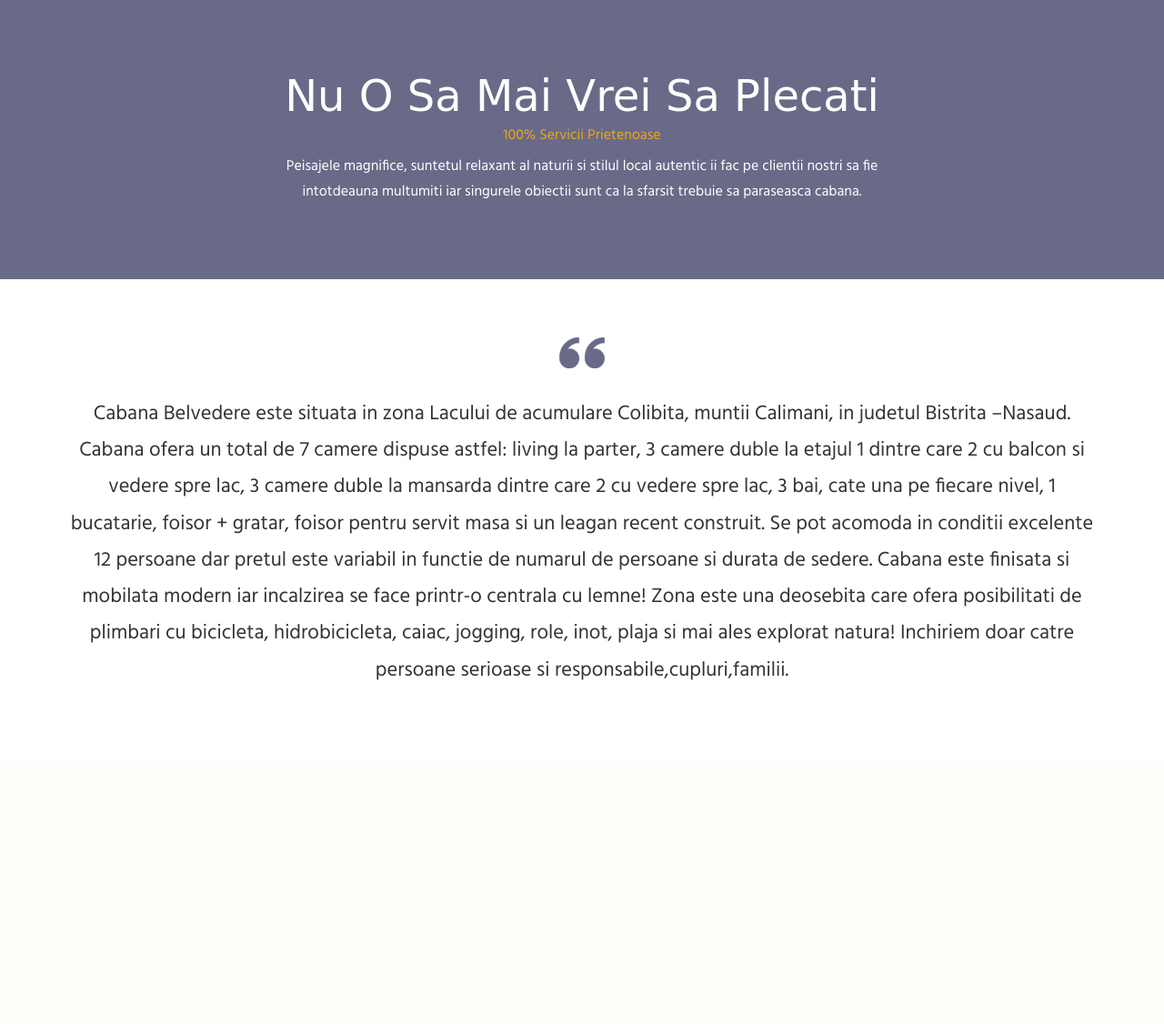
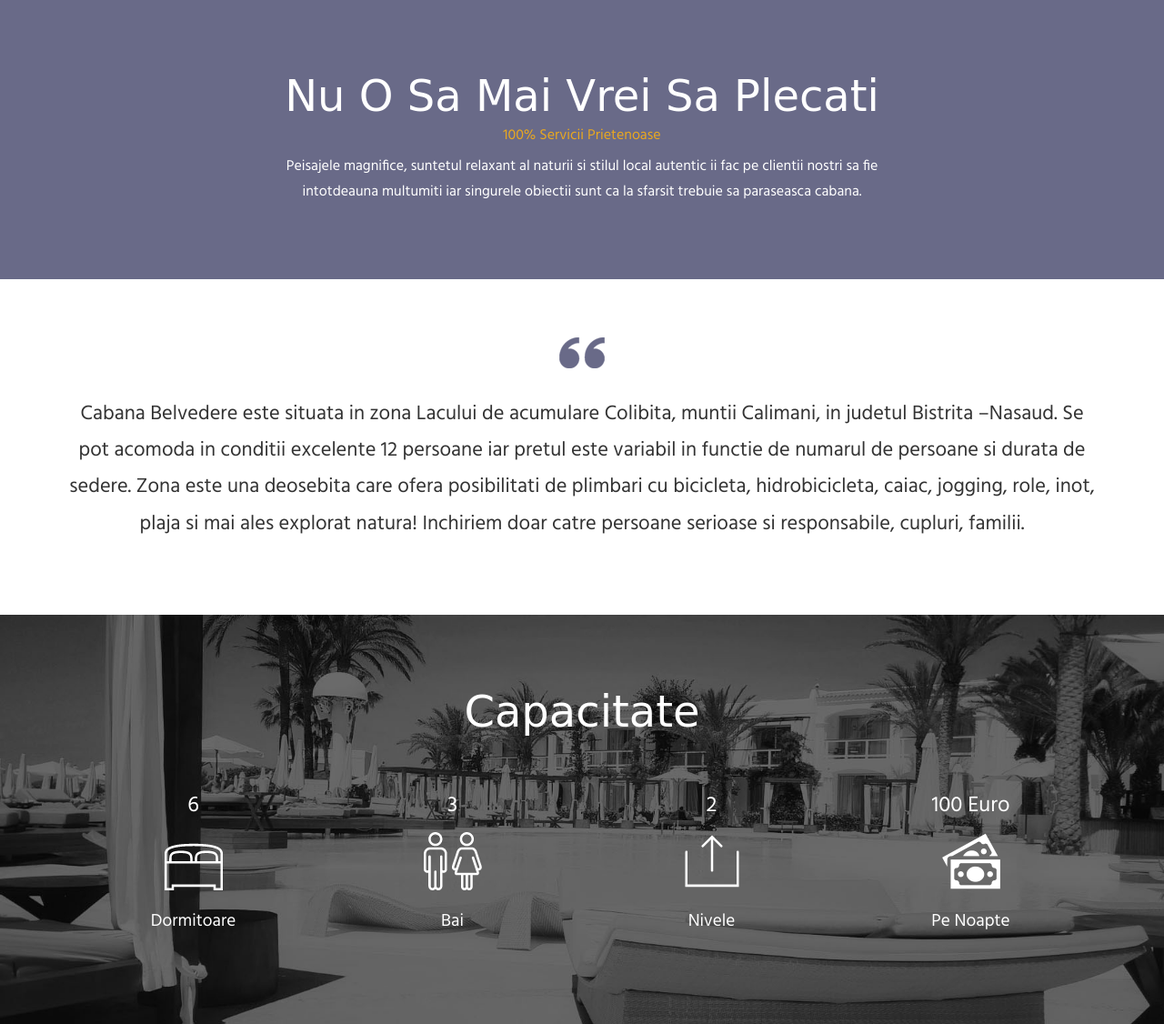
Before and after one commit to TudorTacal/cabana-belvedere-colibita, a Node server app: page / in a window 1280 px wide. Shown: the part 1258-2384 px from the top of the page at 91% size. Before the commit the page ends 2006 px from the top, so only its background shows below. Run offline with Node 20, Linux system fonts and the light colour scheme; some libraries are stand-ins or nearby versions; some web fonts are replaced.

Commit message:
Adjusted icones. Made changes in the stylesheet to adjust icon 3's margin. WIP to experiment with background photos

```diff
--- a/public/css/style.css
+++ b/public/css/style.css
@@ -2466,6 +2466,10 @@ h3.typo1 {
 span.swim-icon-4 {
     margin: 0.5em 0em;
 }
+
+span.swim-icon-3 {
+    margin: 0.5em 0em;
+}
 .swimming {
     min-height: 300px;
     padding: 1.5em 0em;
--- a/views/index.ejs
+++ b/views/index.ejs
@@ -296,46 +296,46 @@ Smartphone Compatible web template, free webdesigns for Nokia, Samsung, LG, Sony
    <div class="container">
 			<span class="quotations"> </span>
 			<p>Cabana Belvedere este situata in zona Lacului de acumulare Colibita, muntii Calimani, in judetul Bistrita –Nasaud.
-Cabana ofera un total de 7 camere dispuse astfel: living la parter, 3 camere duble la etajul 1 dintre care 2 cu balcon si vedere spre lac, 3 camere duble la mansarda dintre care 2 cu vedere spre lac, 3 bai, cate una pe fiecare nivel, 1 bucatarie, foisor + gratar, foisor pentru servit masa si un leagan recent construit.
-Se pot acomoda in conditii excelente 12 persoane dar pretul este variabil in functie de numarul de persoane si durata de sedere.
-Cabana este finisata si mobilata modern iar incalzirea se face printr-o centrala cu lemne!
+<!-- Cabana ofera un total de 7 camere dispuse astfel: living la parter, 3 camere duble la etajul 1 dintre care 2 cu balcon si vedere spre lac, 3 camere duble la mansarda dintre care 2 cu vedere spre lac, 3 bai, cate una pe fiecare nivel, 1 bucatarie, foisor + gratar, foisor pentru servit masa si un leagan recent construit. -->
+Se pot acomoda in conditii excelente 12 persoane iar pretul este variabil in functie de numarul de persoane si durata de sedere.
+<!-- Cabana este finisata si mobilata modern iar incalzirea se face printr-o centrala cu lemne! -->
 Zona este una deosebita care ofera posibilitati de plimbari cu bicicleta, hidrobicicleta, caiac, jogging, role, inot, plaja si mai ales explorat natura!
-Inchiriem doar catre persoane serioase si responsabile,cupluri,familii.</p>
+Inchiriem doar catre persoane serioase si responsabile, cupluri, familii.</p>
   </div>
 </div>
 <!--swiming-->
-<!-- <div class="swimming">
+<div class="swimming">
 	<div class="container">
 		<div class="swimming-main wow zoomIn" data-wow-delay="0.3s">
 			<div class="swimming-top">
-				<h3>Welcome</h3>
+				<h3>Capacitate</h3>
 			</div>
 			<div class="swimmimg-bot">
 				<div class="col-md-3 swimming-grid">
-					<h4>758</h4>
+					<h4>6</h4>
 					<span class="swim-icon-1"> </span>
-					<h5>Lorem Ipsum</h5>
+					<h5>Dormitoare</h5>
 				</div>
 				<div class="col-md-3 swimming-grid">
-					<h4>4,790</h4>
+					<h4>3</h4>
 					<span class="swim-icon-2"> </span>
-					<h5>Lorem Ipsum</h5>
+					<h5>Bai</h5>
 				</div>
 				<div class="col-md-3 swimming-grid">
-					<h4>7,920</h4>
+					<h4>2</h4>
 					<span class="swim-icon-3"> </span>
-					<h5>Lorem Ipsum</h5>
+					<h5>Nivele</h5>
 				</div>
 				<div class="col-md-3 swimming-grid">
-					<h4>190</h4>
+					<h4>100 Euro</h4>
 					<span class="swim-icon-4"> </span>
-					<h5>Lorem Ipsum</h5>
+					<h5>Pe Noapte</h5>
 				</div>
 			  <div class="clearfix"> </div>
 			</div>
 		</div>
 	</div>
-</div> -->
+</div>
 <!--swimmg emd here-->
 <!--homegrids start here-->
 <!-- <div class="home-block">
```
Also changed, not shown: public/images/s10.png, public/images/s10old.png (added), public/images/s7.png, public/images/s7old.png (added), public/images/s8.png, public/images/s8old.png (added), public/images/s9.png, public/images/s9old.png (added).
